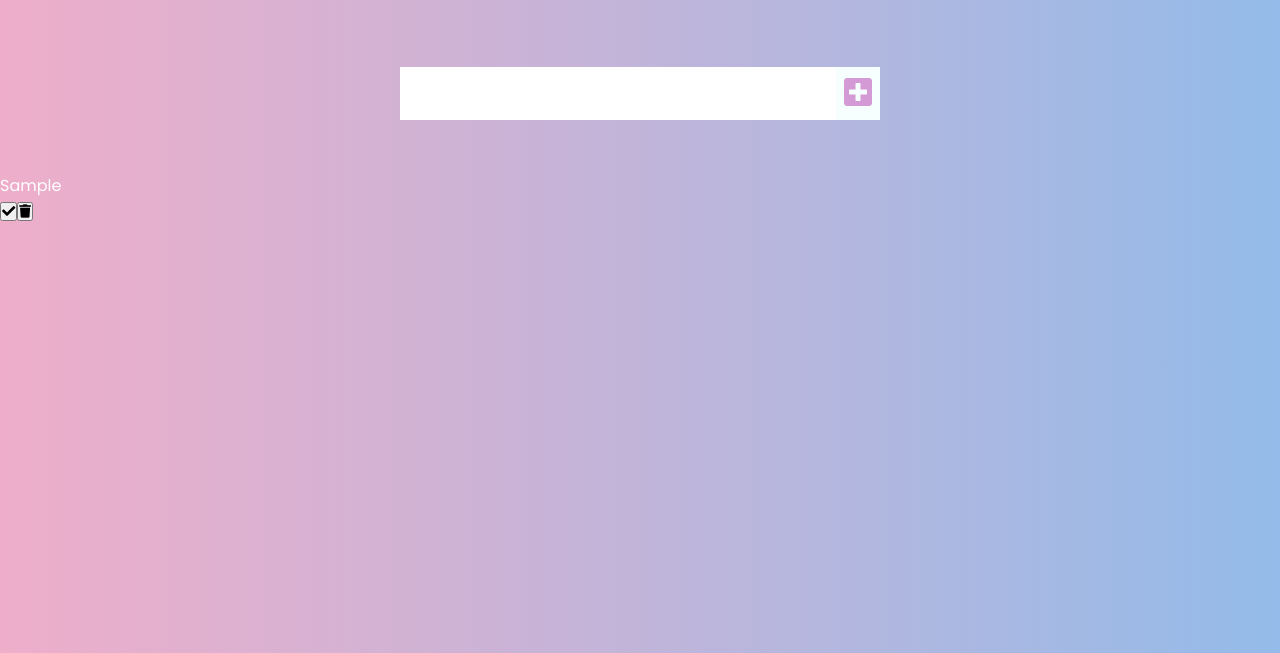
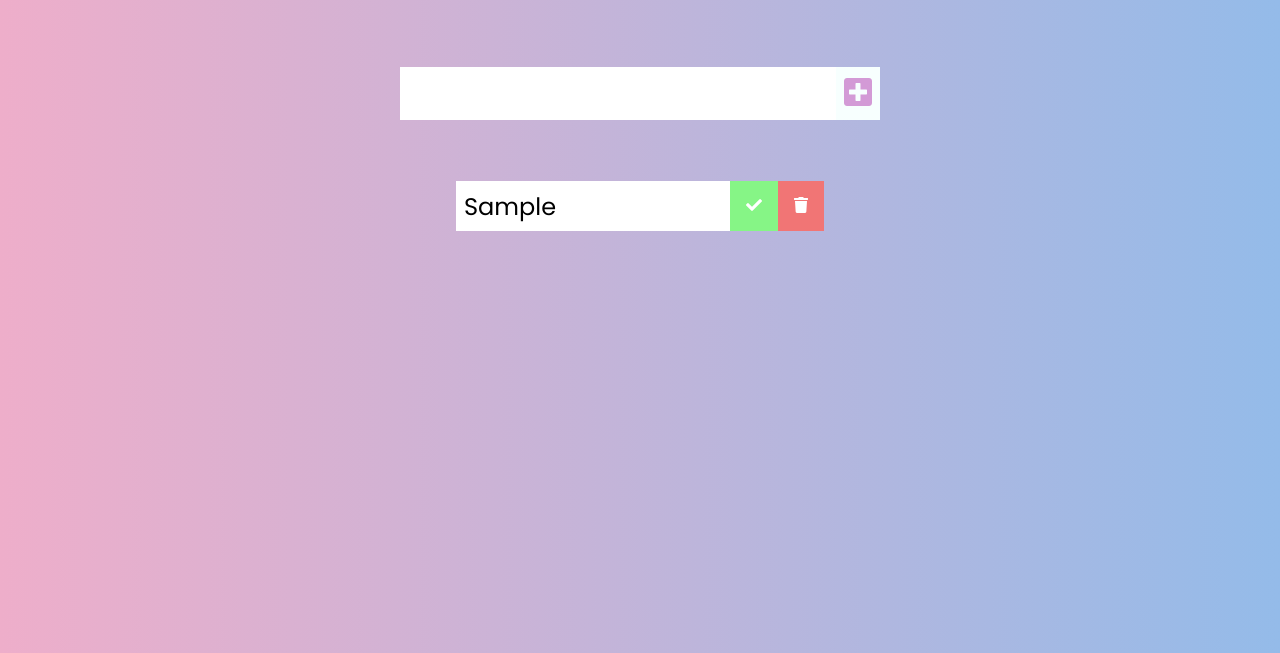
Before and after one commit to mubarizzz/todo-vanillaJS, a plain HTML site: page index.html in a window 1280 px wide. Both pictures are taken after typing "Sample" into the empty fields and a click on the button 858 px from the left and 240 px from the top of the page. Shown: the part 147-800 px from the top of the page. Drawn offline with Linux system fonts and the light colour scheme.

Commit message:
style todo item, check button, delete button

```diff
--- a/style.css
+++ b/style.css
@@ -42,3 +42,62 @@ form button:hover {
 	background: rgba(192, 98, 192, 0.644);
 	color: white;
 }
+
+.todo-container {
+	display: flex;
+	justify-content: center;
+	align-items: center;
+}
+
+.todo-list {
+	min-width: 30%;
+	list-style: none;
+}
+
+.todo {
+	margin: 0.5rem;
+	background: white;
+	font-size: 1.5rem;
+	color: black;
+	display: flex;
+	justify-content: space-between;
+	align-items: center;
+	transition: all 1s ease;
+}
+
+.todo li {
+	flex: 1;
+}
+
+.trash-btn,
+.complete-btn {
+	background: rgba(236, 71, 71, 0.747);
+	color: white;
+	border: none;
+	padding: 1rem;
+	cursor: pointer;
+	font-size: 1rem;
+}
+
+.complete-btn {
+	background: rgba(77, 241, 77, 0.678);
+}
+
+.todo-item {
+	padding: 0rem 0.5rem;
+}
+
+.fa-trash,
+.fa-check {
+	pointer-events: none;
+}
+
+.fall {
+	transform: translateY(10rem) rotateZ(20deg);
+	opacity: 0;
+}
+
+.completed {
+	text-decoration: line-through;
+	opacity: 0.5;
+}
```
